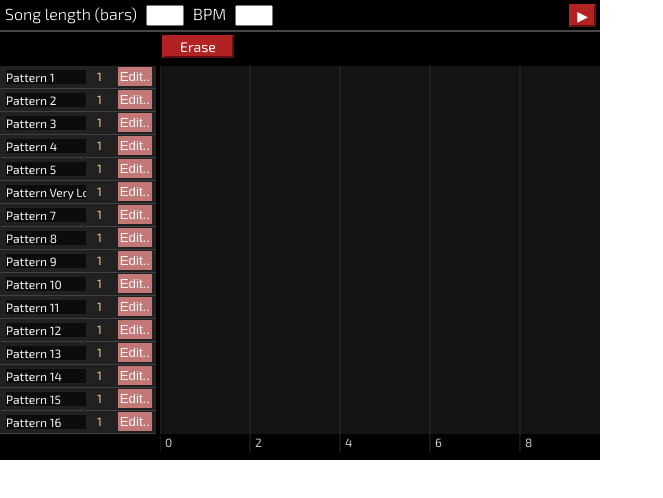
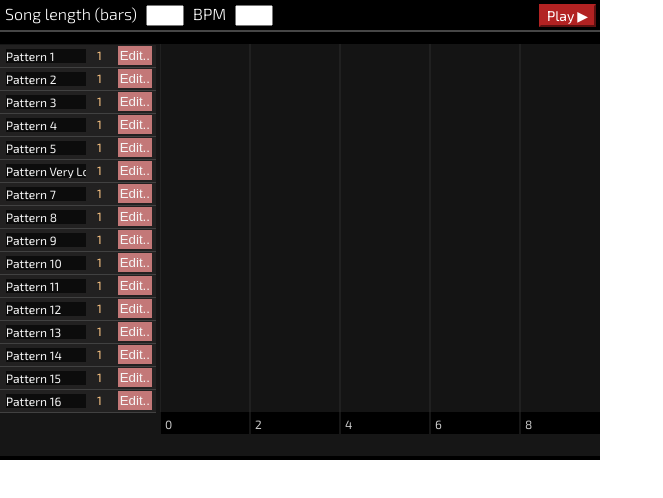
Before and after one commit to hyaio/hseq, a plain HTML site: page sr/index.html in a window 1280 px wide. Shown: the whole page, without its empty margins (0-663 px from the left). Drawn offline with Linux system fonts and the light colour scheme.

Commit message:
Removed the Erase button, hidden scrollbars

```diff
--- a/sr/index.html
+++ b/sr/index.html
@@ -13,10 +13,9 @@
         <input id="song-length"/>
         <label for="bpm">BPM</label>
         <input id="bpm"/>
-        <button class="red-button">&#9654;</button>
+        <button class="red-button">Play &#9654;</button>
       </div>
       <div class="control-bar">
-      <button class="red-button erase-button">Erase</button>
       </div>
       <div class="pattern-sequencer-container">
         <div class="pattern-list"></div>
--- a/sr/script.js
+++ b/sr/script.js
@@ -95,7 +95,7 @@ var PatternSequencer = function (el, options) {
   this.songLen = options.songLen;
   this.patternH = 23;
   this.patternW = 90;
-  this.timeTrackH = 18;
+  this.timeTrackH = 22;
   this.setDimensions();
 
   this.inset = 2;
--- a/sr/style.css
+++ b/sr/style.css
@@ -18,7 +18,12 @@ label {
 .pattern-sequencer-container {
     overflow: hidden;
     overflow-x: scroll;
-    height: 390px;
+    height: 412px;
+    background-color: rgb(22, 22, 22);
+}
+
+.pattern-sequencer-container::-webkit-scrollbar {
+  -webkit-appearance: none;
 }
 
 .inputs {
@@ -32,7 +37,7 @@ label {
   width: 156px;
   height: 368px;
   position: absolute;
-  top: 66px;
+  top: 45px;
   overflow: hidden;
 }
 
@@ -68,7 +73,7 @@ canvas {
 }
 
 .control-bar {
-  height: 34px;
+  height: 12px;
 }
 
 .edit {
```
